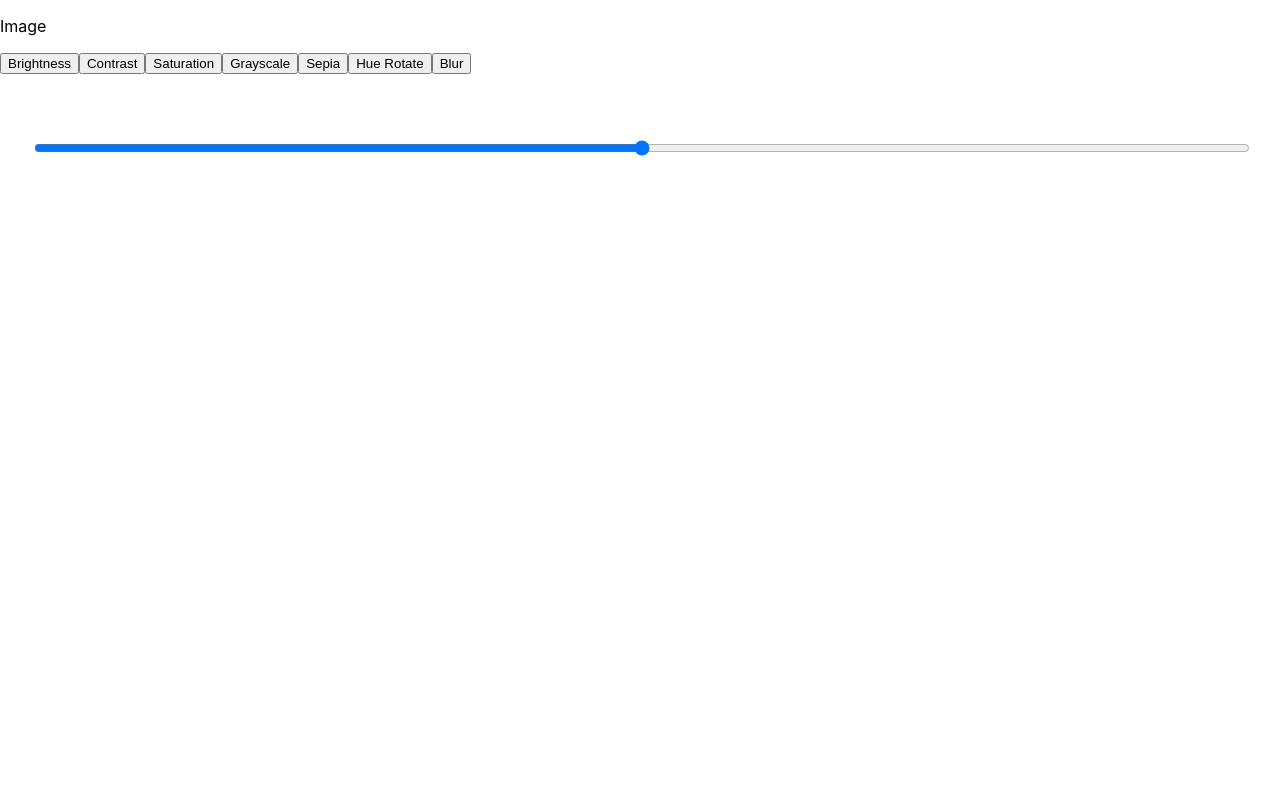
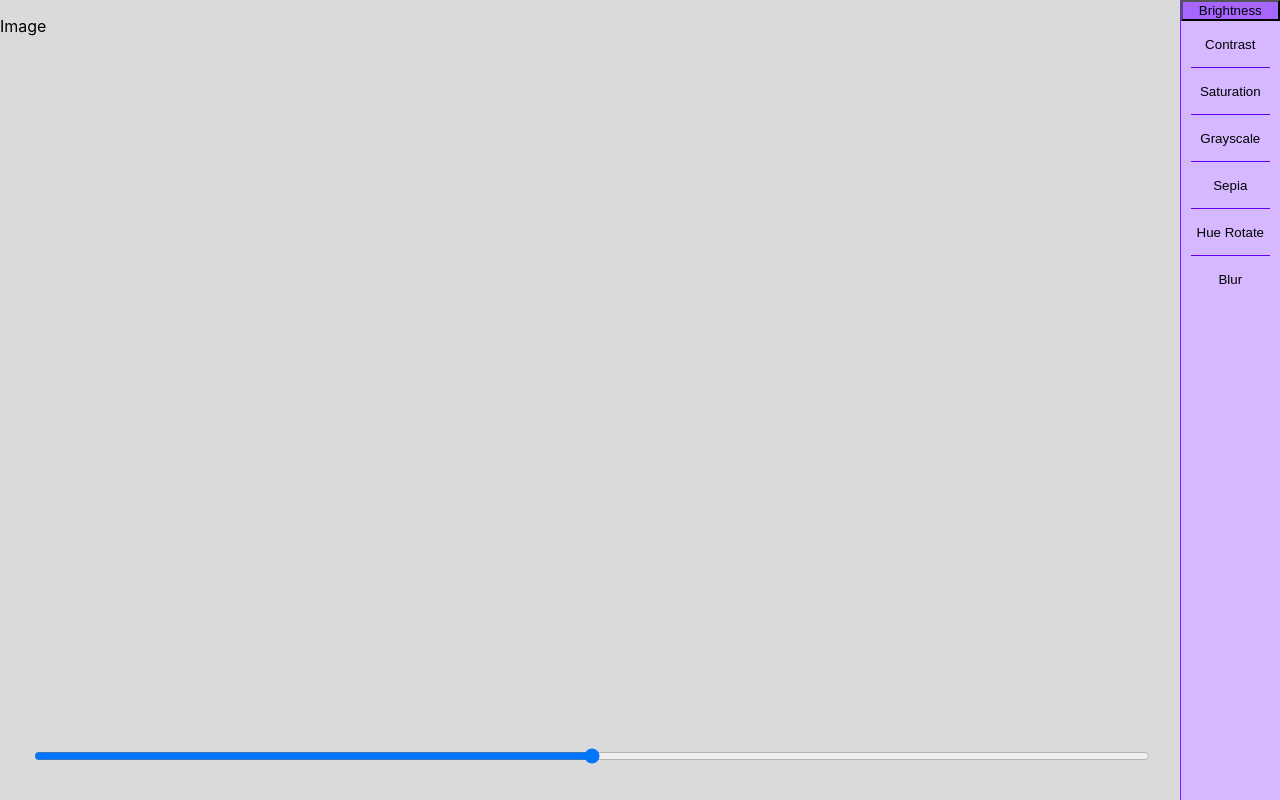
Before and after one commit to Co-Me/PhotoEditor, a React (Create React App) app: page / in a window 1280 px wide. Built offline with nearby package versions, Linux system fonts and the light colour scheme.

Commit message:
Дизайн, рабочие кнопки и слайдер

```diff
--- a/src/App.css
+++ b/src/App.css
@@ -6,7 +6,7 @@ body {
   margin: 0;
 }
 
-.container {
+.image-editor {
   display: grid;
   grid-template-columns: 1fr auto;
   grid-template-rows: 1fr auto;
@@ -20,7 +20,7 @@ body {
 
 .main-image {
   grid-area: image;
-  background-image: url("https://source.unsplash.com/EwKXn5CapA4");
+  //background-image: url("https://source.unsplash.com/EwKXn5CapA4");
   width: 100%;
   height: 100%;
   background-position: top center;
@@ -28,7 +28,7 @@ body {
   background-repeat: no-repeat;
 }
 
-.sidebar {
+.side-menu {
   grid-area: sidebar;
   background-color: hsl(265, 100%, 86%);
   border-left: 1px solid hsl(265, 100%, 56%);
@@ -37,7 +37,7 @@ body {
   align-items: stretch;
 }
 
-.sidebar-item {
+.side-menu-item {
   cursor: pointer;
   border: none;
   outline: none;
@@ -47,15 +47,15 @@ body {
   transition: background-color 150ms;
 }
 
-.sidebar-item:hover, .sidebar-item:focus {
+.side-menu-item:hover, .side-menu-item:focus {
   background-color: hsl(265, 100%, 76%);
 }
 
-.sidebar-item-active {
+.side-menu-item-active {
   background-color: hsl(265, 100%, 70%);
 }
 
-.sidebar-item::after {
+.side-menu-item::after {
   content: '';
   position: absolute;
   width: 80%;
@@ -65,7 +65,7 @@ body {
   background-color: hsl(265, 100%, 46%);
 }
 
-.sidebar-item:last-child::after {
+.side-menu-item:last-child::after {
   display: none;
 }
 
--- a/src/App.js
+++ b/src/App.js
@@ -2,10 +2,17 @@ import React from "react";
 import "./App.css";
 
 class Image extends React.Component {
+    constructor(props) {
+        super(props);
+
+        this.state = {
+            image: props.image
+        };
+    }
 
     render(){
         return(
-            <div>
+            <div className="main-image">
                 <p>Image</p>
             </div>
         );
@@ -23,6 +30,14 @@ class Slider extends React.Component {
             onChange: props.onChange,
         };
     }
+
+    componentWillReceiveProps(nextProps) {
+        this.setState({ value: nextProps.value,
+                        min: nextProps.min,
+                        max: nextProps.max,
+                      });
+    }
+
     render(){
         return(
             <div className="slider-container">
@@ -42,20 +57,24 @@ class SideMenu extends React.Component {
             onClick: props.onClick
         };
     }
+
+    componentWillReceiveProps(nextProps) {
+        this.setState({ activeIndex: nextProps.activeIndex, options: nextProps.options});
+    }
+
     render(){
         return(
             this.state.options.map((option, index) => {
                 return (
                     <SideMenuItem
+                        key = {index}
                         name={option.name}
-                        key = {index}
                         id = {index}
                         active={this.state.activeIndex === index}
-                        onClick={e => this.state.onClick(e)}
+                        onClick={this.state.onClick}
                     />
                 )
-            }
-            )
+            })
         );
     }
 }
@@ -65,17 +84,21 @@ class SideMenuItem extends React.Component {
         super(props);
 
         this.state = {
+            key: props.id,
             name: props.name,
-            key: props.id,
             id: props.id,
             active: props.active,
             onClick: props.onClick
         };
     }
 
+        componentWillReceiveProps(nextProps) {
+        this.setState({ active: nextProps.active});
+    }
+
     render(){
         return(
-            <button className={this.state.active === true ? "side-menu-item-active" : "side-menu-item"} onClick={e => this.state.onClick(e)}>
+            <button id={this.state.id} className={this.state.active === true ? "side-menu-item-active" : "side-menu-item"} onClick={this.state.onClick}>
                 {this.state.name}
             </button>
         )
@@ -87,70 +110,56 @@ const DEFAULT_OPTIONS = [
     name: 'Brightness',
     property: 'brightness',
     value: 100,
-    range: {
     min: 0,
-      max: 200
-    },
+    max: 200,
     unit: '%'
   },
   {
     name: 'Contrast',
     property: 'contrast',
     value: 100,
-    range: {
     min: 0,
-      max: 200
-    },
+    max: 200,
     unit: '%'
   },
   {
     name: 'Saturation',
     property: 'saturate',
     value: 100,
-    range: {
     min: 0,
-      max: 200
-    },
+    max: 200,
     unit: '%'
   },
   {
     name: 'Grayscale',
     property: 'grayscale',
     value: 0,
-    range: {
       min: 0,
-      max: 100
-    },
+      max: 100,
     unit: '%'
   },
   {
     name: 'Sepia',
     property: 'sepia',
     value: 0,
-    range: {
     min: 0,
-      max: 100
-    },
+    max: 100,
     unit: '%'
   },
   {
     name: 'Hue Rotate',
     property: 'hue-rotate',
     value: 0,
-    range: {
     min: 0,
-      max: 360
-    },
+    max: 360,
     unit: 'deg'
   },
   {
     name: 'Blur',
     property: 'blur',
     value: 0,
-    range: {
     min: 0,
-      max: 20
-    },
+    max: 20,
     unit: 'px'
   }
 ]
@@ -162,25 +171,22 @@ class ImageEditor extends React.Component {
         this.state = {
             activeIndex: 0,
             options: DEFAULT_OPTIONS,
+            image: null
         };
     }
 
     handleSideMenuItemClick(event){
         this.setState({activeIndex: event.target.id});
-        console.log(event.target);
     }
 
     handleSliderChange(event){
-        const nextOptions = this.state.options.map((c, i) => {
-            if (i === this.state.activeIndex)
-                c.value = event.target.value;
-            return c;
-        });
-        this.setState({
-            options: nextOptions
-        });
+        let nextOptions = []
+        for (let i = 0; i < this.state.options.length; i++) {
+            nextOptions.push(this.state.options[i]);
+        }
 
-        console.log(this.state.options[this.state.activeIndex].value);
+        nextOptions[this.state.activeIndex].value = event.target.value;
+        this.setState({ options: nextOptions });
     };
 
     render() {
@@ -190,13 +196,18 @@ class ImageEditor extends React.Component {
                     <Image />
                 </div>
                 <div className="side-menu">
-                    <SideMenu activeIndex={this.state.activeIndex} options={this.state.options} onClick={e => this.handleSideMenuItemClick(e)}></SideMenu>
+                    <SideMenu
+                        activeIndex={this.state.activeIndex}
+                        options={this.state.options}
+                        onClick={e => this.handleSideMenuItemClick(e)}>
+                    </SideMenu>
                 </div>
                 <div className="slider">
-                    <Slider min={this.state.options[this.state.activeIndex].range.min}
-                            max={this.state.options[this.state.activeIndex].range.max}
+                    <Slider id="s" min={this.state.options[this.state.activeIndex].min}
+                            max={this.state.options[this.state.activeIndex].max}
                             value={this.state.options[this.state.activeIndex].value}
-                            onChange={e => this.handleSliderChange(e)}></Slider>
+                            onChange={e => this.handleSliderChange(e)}>
+                    </Slider>
                 </div>
             </div>
         );
```
Lines whose indentation alone changed are shown as unchanged.
